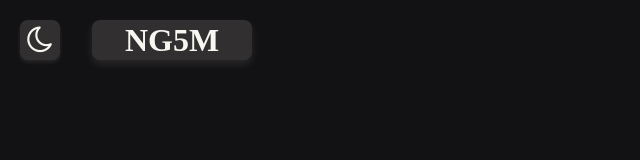
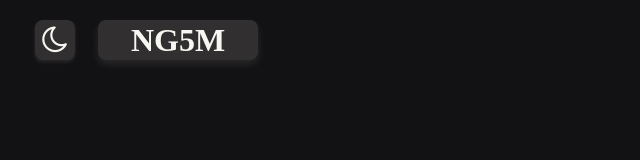
Before and after one commit to rexgamer338571/ng5m.dev, a plain HTML site: page index.html in a window 1280 px wide. Shown: the whole page, without its empty margins (0-640 px from the left). Drawn offline with Linux system fonts and the light colour scheme; a web font is replaced by a local one.

Commit message:
layout 2

```diff
--- a/index.html
+++ b/index.html
@@ -17,7 +17,7 @@
 </head>
 <body>
     <div class="navbar themable">
-        <button class="mode_button" onclick="switchMode()">
+        <button class="mode_button button_cursor" onclick="switchMode()">
             <i class="fa fa-moon-o"></i>
         </button>
 
--- a/style.css
+++ b/style.css
@@ -40,7 +40,11 @@ body, html {
     align-items: center;
     justify-content: center;
     padding: 20px;
-    margin-right: 20px;
+    /* margin-right: 20px; */
+}
+
+.navbar > * {
+    margin-inline: 0.5em;
 }
 
 .mode_button {
@@ -60,8 +64,12 @@ body, html {
     background-color: var(--hover);
 }
 
+.button_cursor {
+    cursor: pointer;
+}
+
 .container {
-    padding: 20px;
+    /* padding: 20px; */
     background-color: var(--bglight);
     border-radius: 8px;
     box-shadow: 0 4px 8px rgba(255, 255, 255, 0.1);
@@ -71,7 +79,6 @@ body, html {
     justify-content: center;
 
     width: 10em;
-    margin-inline: 2em;
 }
 
 .themable {
```
